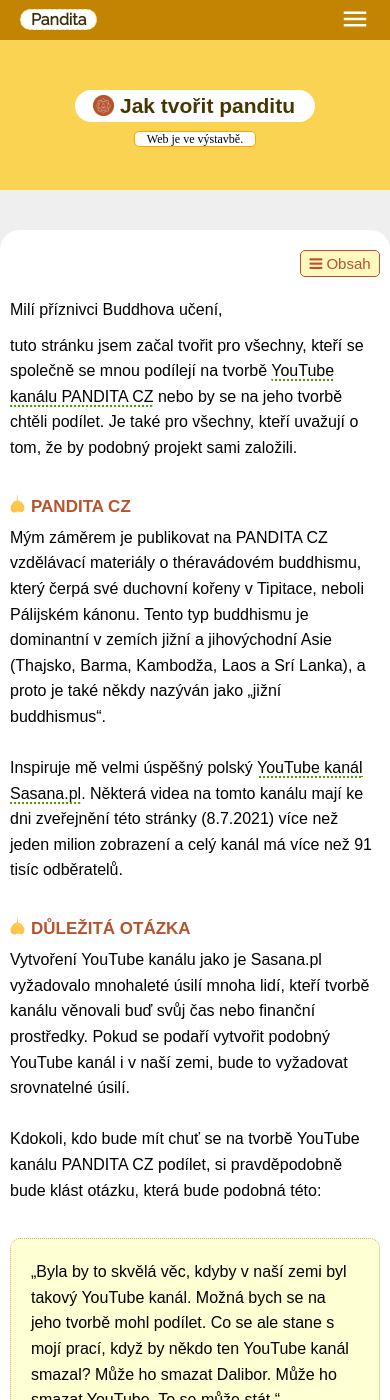
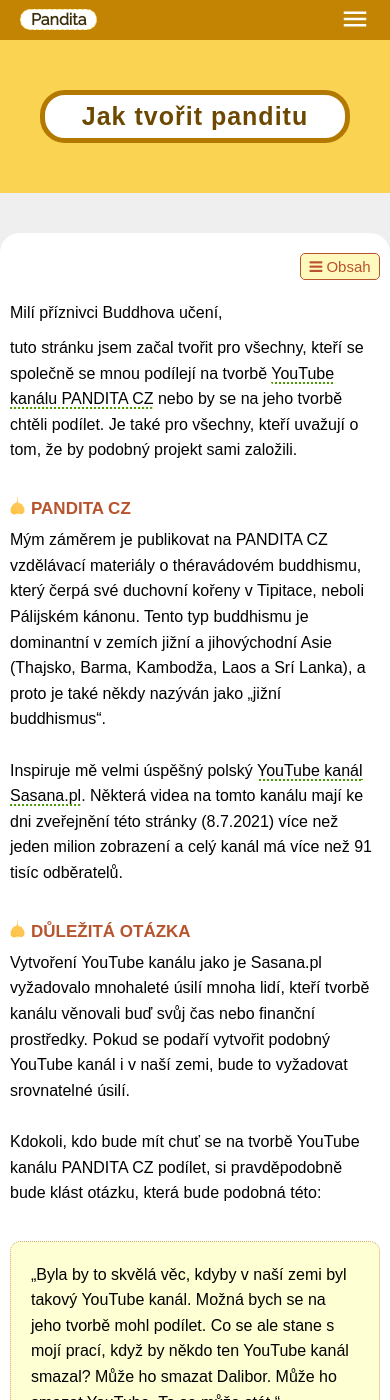
Before and after one commit to Borek78/jak-tvorit-panditu, a Jekyll site: the page built from index.md, in a window 390 px wide and 1400 px high. Built offline with Jekyll 4.4.1, drawn with Linux system fonts in a browser that asks for light colours.

Commit message:
banner for mobile

```diff
--- a/_includes/header.html
+++ b/_includes/header.html
@@ -28,14 +28,6 @@
   </section>
 
   <section id="banner">
-    <div id="napis">
-      <div id="text-napisu">Jak tvořit panditu</div>
-    </div>
-
-    <div id="web-under-construction">
-      Obsah tohoto webu zatím hledá své konečné znění.
-    </div>
-
-    <div id="mobile-web-under-construction">Web je ve výstavbě.</div>
+    <div id="napis">Jak tvořit panditu</div>
   </section>
 </header>
--- a/_layouts/default.html
+++ b/_layouts/default.html
@@ -7,8 +7,15 @@
 
     {%- include header.html -%}
 
+
+
     <!--Content-->
     <main id="main">
+
+      <div id="web-under-construction">
+        Obsah tohoto webu zatím hledá své konečné znění.
+      </div>
+
       <div id="page">
         <div id="text-in-page">
 
--- a/css/responsive-banner.css
+++ b/css/responsive-banner.css
@@ -1,4 +1,17 @@
-@media only screen and (max-width: 600px) {
+@media only screen and (max-width: 440px) {
+  #napis {
+    font-size: 25px;
+
+    width: auto;
+    margin-left: 40px;
+    margin-right: 40px;
+
+    padding-left: 20px;
+    padding-right: 20px;
+  }
+}
+
+/*@media only screen and (max-width: 600px) {
   #napis {
     font-size: 27px;
     background-size: 27px 27px;
@@ -72,3 +85,4 @@
     height: 72px;
   }
 }
+*/
--- a/css/responsive-style.css
+++ b/css/responsive-style.css
@@ -82,10 +82,6 @@
 /*this what happens when screen width < 600*/
 
 @media only screen and (max-width: 600px) {
-  #napis {
-    width: 60vw;
-  }
-
   .show-icon-menu {
     display: block;
   }
--- a/css/template-style.css
+++ b/css/template-style.css
@@ -87,13 +87,14 @@
 /*banner in the header*/
 #banner {
   padding-top: 50px;
+  padding-bottom: 50px;
   background-color: #fad24ec4;
-  height: 100px;
+
   outline-top: 2px dashed blue;
   margin-bottom: 0px;
   margin-top: 40px;
 }
-
+/*
 #napis {
   color: #463600;
   background-color: rgb(255, 255, 255);
@@ -114,6 +115,35 @@
   background-size: 30px 30px;
   background-repeat: no-repeat;
   background-position: 34px 7px;
+}
+*/
+#napis {
+  color: hsla(45, 100%, 10%, 0.959);
+  color: white;
+  color: hsla(45, 100%, 10%, 0.959);
+  color: #6d4800;
+
+  padding-top: 5px;
+  padding-bottom: 5px;
+
+  font-size: 30px;
+  border-radius: 25px;
+  font-family: arial;
+  font-weight: bold;
+
+  line-height: 1.3;
+
+  text-align: center;
+  letter-spacing: 1px;
+
+  border: 5px solid #b66343;
+  background-color: rgb(253, 227, 184);
+  background-color: white;
+  border: 5px solid #b37800;
+
+  margin-left: auto;
+  margin-right: auto;
+  width: 400px;
 }
 
 #text-napisu {
```
Also changed, not shown: CC license for Youtube.md (added, +44 -0 lines).
